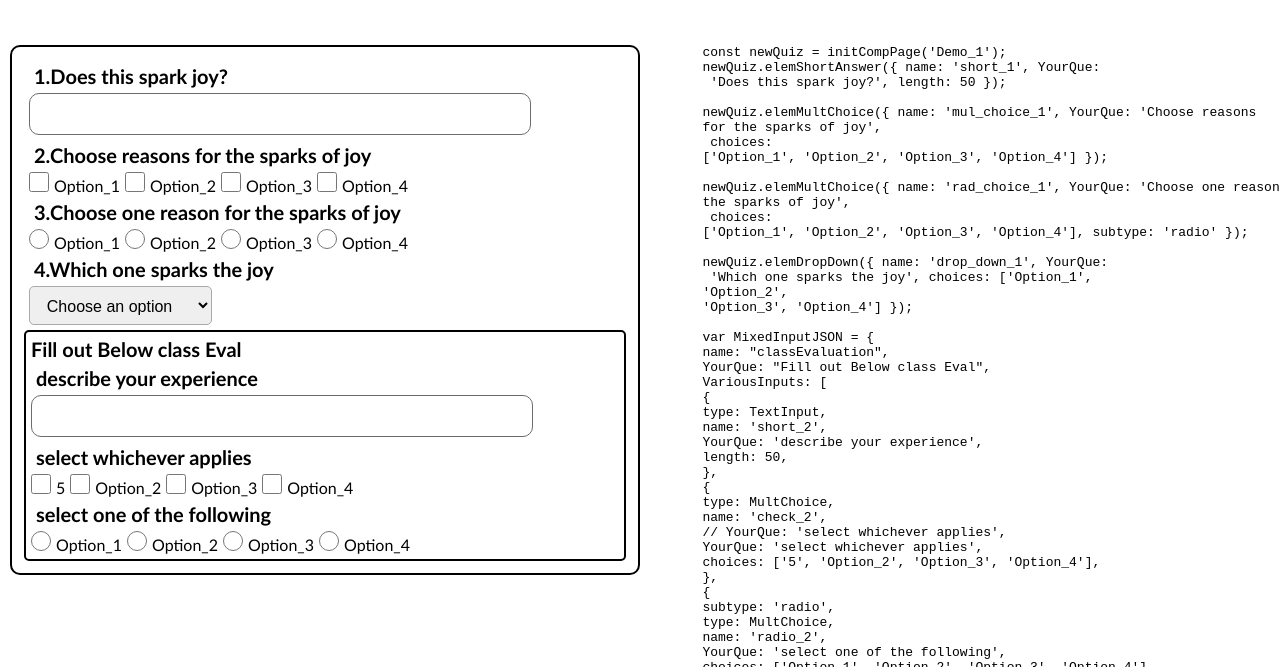
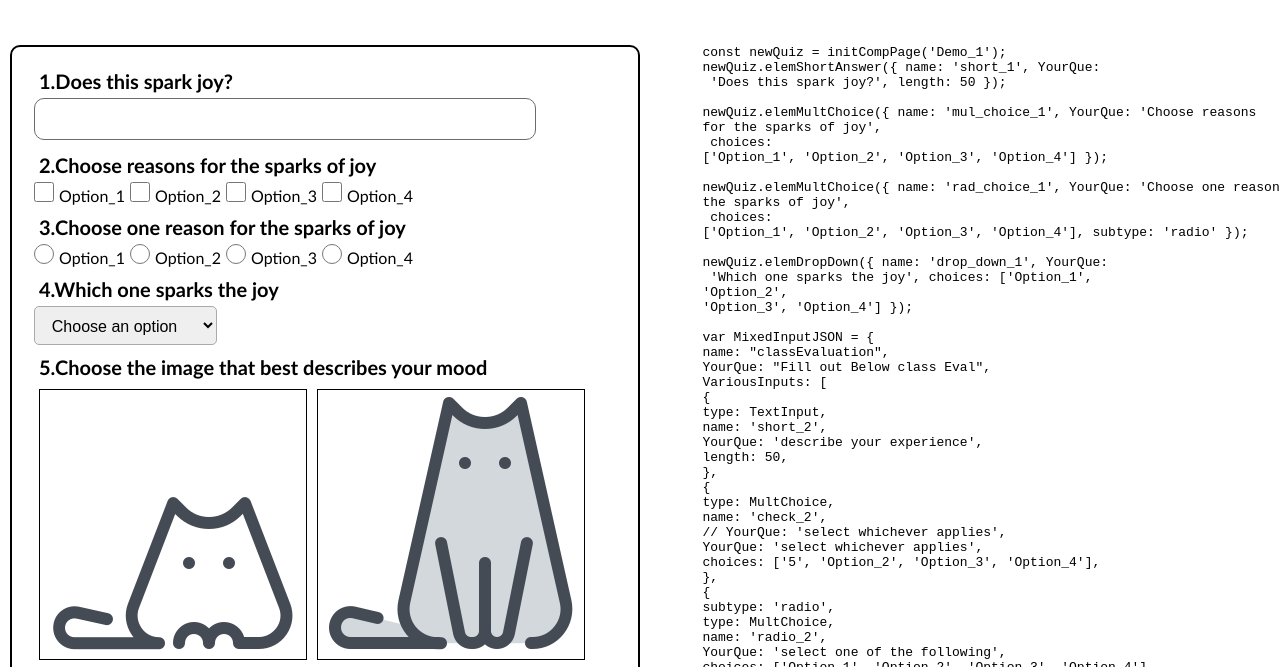
Before and after one commit to PiUkani/CompForm_JS_library, a website: page pub/index.html in a window 1280 px wide. Shown: the part 329-996 px from the top of the page. Drawn offline with Linux system fonts and the light colour scheme.

Commit message:
Added image chooser function

```diff
--- a/pub/CompForm.css
+++ b/pub/CompForm.css
@@ -24,15 +24,15 @@
   border-color: rgb(110, 107, 107);
   outline: 0;
   transition: .1s;
-  font-size:19px;
+  font-size: 19px;
   word-break: break-all;
   resize: none;
   overflow: hidden;
 }
 
-.compElem-basic-choice-label{
+.compElem-basic-choice-label {
   margin: 5px;
-
+  cursor: pointer;
   /* display: block; */
 }
 
@@ -42,14 +42,15 @@
   border-color: #0f7ef1;
 }
 
-.compElem-comp-vertical-div{
+.compElem-comp-vertical-div {
   border: solid black 2px;
   border-radius: 5px;
 }
 
-.compElem-basic-div{
-  margin:5px;
+.compElem-basic-div {
+  margin: 10px;
 }
+
 .ComplElem {
 
   animation-name: move;
@@ -59,17 +60,19 @@
 }
 
 .compElem-basic-radio,
-.compElem-basic-checkbox{
+.compElem-basic-checkbox {
   width: 20px;
   height: 20px;
+  cursor: pointer;
 }
 
 .compElem-basic-radio:focus,
-.compElem-basic-checkbox:focus{
+.compElem-basic-checkbox:focus {
   border-width: 5px;
   border-radius: 5px;
   border-color: #0f7ef1;
 }
+
 .compElem-basic-DropDown {
   display: block;
   font-size: 16px;
@@ -79,7 +82,9 @@ height: 20px;
   margin: 0;
   border: 1px solid #aaa;
   border-radius: 5px;
+  cursor: pointer;
 }
+
 .compElem-basic-DropDown:focus {
   border-color: #000;
   box-shadow: 0 0 1px 1px #0f7ef1;
@@ -87,3 +92,34 @@ height: 20px;
   color: #222;
   outline: none;
 }
+
+.compElem-basic-img-checkbox {
+  display: none;
+}
+
+.compElem-basic-image-label {
+  border: 1.5px solid #000;
+  padding: 5px;
+  margin: 5px;
+  display: inline-block;
+  /* position: relative; */
+
+  cursor: pointer;
+}
+
+.compElem-basic-image-label:hover {
+  display: inline-block;
+  border: 1.5px solid #0f7ef1;
+  /* position: relative; */
+  cursor: pointer;
+}
+
+.compElem-basic-image-label::before {
+  border: solid black 2px;
+  background-color: grey;
+}
+
+:checked+.compElem-basic-image-label .compElem-basic-img-choice {
+  transform: scale(0.95);
+  box-shadow: 0 0 10px #0f7ef1;
+}
--- a/pub/CompForm.js
+++ b/pub/CompForm.js
@@ -63,6 +63,13 @@ class CompPage {
 		this.CompElements.push(newMixedInput);
 	}
 
+	elemImageChooser(type, name, YourQue, choices) {
+		this.ArgValidation(name, YourQue);
+		const newImageChooser = new ImageChooser(type, name, YourQue, choices);
+		newImageChooser.YourQue = this.CompElements.length + 1 + '.' + newImageChooser.YourQue;
+		this.CompElements.push(newImageChooser);
+	}
+
 	elemgetDataButton(InputJSON) {
 		// this.ArgValidation(name, YourQue);
 		const newgetDataButton = new getDataButton(InputJSON);
@@ -89,12 +96,14 @@ class CompPage {
 	getdata() {
 		// console.log(this.CompElements)
 		var allAns = [];
-		var data = { 'AllQA': allAns };
+		var data = {
+			'AllQA': allAns
+		};
 		for (var i = 0; i < this.CompElements.length; i++) {
 			// console.log(this.CompElements[i].constructor)
-			if (this.CompElements[i].constructor === TextInput || this.CompElements[i].constructor === MultChoice || this.CompElements[i].constructor === DropDown || this.CompElements[i].constructor === MixedInput) { allAns.push(this.CompElements[i].getdata()) }
+			allAns.push(this.CompElements[i].getdata())
 
-			else { console.log('no getdata func'); }
+
 		}
 
 		return data;
@@ -106,8 +115,6 @@ class CompPage {
 
 
 
-
-//TODO add line feature lines can define if long answer or short answer
 //Basic Inputs
 
 class TextInput {
@@ -124,7 +131,9 @@ class TextInput {
 		newTextInput.id = this.name;
 		newTextInput.style.width = this.length * 10 + 'px';
 		newTextInput.className = 'compElem compElem-basic-text';
-		newTextInput.oninput = function () { increase_area(this); };
+		newTextInput.oninput = function () {
+			increase_area(this);
+		};
 		//create label
 		let labelInputArea = document.createElement('label');
 		labelInputArea.className = 'compElem compElem-basic-label';
@@ -148,7 +157,7 @@ class TextInput {
 		const answer = mainDiv.getElementsByTagName('textarea')[0].value;
 		var ElemName = YourQue;
 		data[ElemName] = answer;
-		console.log(data);
+		//console.log(data);
 		return data;
 	}
 
@@ -191,10 +200,10 @@ class MultChoice {
 			this[VarMultChoice + 'op' + i] = document.createElement('input');
 
 
-			(this.subtype === 'radio') ? this[VarMultChoice + 'op' + i].type = 'radio' : this[VarMultChoice + 'op' + i].type = 'checkbox';
+			(this.subtype === 'radio') ? this[VarMultChoice + 'op' + i].type = 'radio': this[VarMultChoice + 'op' + i].type = 'checkbox';
 			this[VarMultChoice + 'op' + i].className = 'compElem compElem-basic-checkbox';
-			(this.subtype === 'radio') ? this[VarMultChoice + 'op' + i].name = this.name + '-choice' : this[VarMultChoice + 'op' + i].name = this.name + '-choice' + i;
-			(this.subtype === 'radio') ? this[VarMultChoice + 'op' + i].id = this.name + '-choice' + i : this[VarMultChoice + 'op' + i].id = this.name + '-choice' + i;
+			(this.subtype === 'radio') ? this[VarMultChoice + 'op' + i].name = this.name + '-choice': this[VarMultChoice + 'op' + i].name = this.name + '-choice' + i;
+			this[VarMultChoice + 'op' + i].id = this.name + '-choice' + i;
 			//Add checkbox to div
 			ElemDiv.appendChild(this[VarMultChoice + 'op' + i]);
 
@@ -222,7 +231,7 @@ class MultChoice {
 		}
 		var ElemName = YourQue;
 		data[ElemName] = answer;
-		console.log(data);
+		//console.log(data);
 		return data;
 	}
 
@@ -259,6 +268,7 @@ class RadioChoice {
 			this[VarRadioChoice + 'op' + i].type = 'radio';
 			this[VarRadioChoice + 'op' + i].className = 'compElem compElem-basic-radio';
 			this[VarRadioChoice + 'op' + i].name = 'this.name-choice';
+			this[VarRadioChoice + 'op' + i].id = this.name + '-choice' + i;
 			//Add radio to div
 			ElemDiv.appendChild(this[VarRadioChoice + 'op' + i]);
 
@@ -266,6 +276,7 @@ class RadioChoice {
 			let Sublabel = document.createElement('label');
 			Sublabel.className = 'compElem compElem-basic-choice-label';
 			Sublabel.textContent = this.choices[i];
+			Sublabel.htmlFor = this.name + '-choice' + i;
 			//Add radio to div
 			ElemDiv.appendChild(Sublabel);
 		}
@@ -284,7 +295,7 @@ class RadioChoice {
 		}
 		var ElemName = YourQue;
 		data[ElemName] = answer;
-		console.log(data);
+		//console.log(data);
 		return data;
 		//Class RadioChoice ends
 	}
@@ -343,7 +354,7 @@ class DropDown {
 		const answer = select_box.options[select_box.selectedIndex].text;
 		var ElemName = YourQue;
 		data[ElemName] = answer;
-		console.log(data);
+		//console.log(data);
 		return data;
 	}
 	//Class DropDown ends
@@ -372,8 +383,6 @@ class MixedInput {
 
 		ElemDiv.appendChild(Mainlabel);
 
-
-
 		var ParseInputTypes = 'MixedInput-';
 
 
@@ -388,21 +397,22 @@ class MixedInput {
 
 		return ElemDiv;
 	}
+
 	getdata() {
 		// console.log(this.CompElements)
 
 		var VariousInputs = [];
-		var Mixeddata = { 'VariousInputs': VariousInputs };
+		var Mixeddata = {
+			'VariousInputs': VariousInputs
+		};
 		for (var i = 0; i < this.MixedElements.length; i++) {
 
 			// console.log(this.CompElements[i].constructor)
-			if (this.MixedElements[i].constructor === TextInput || this.MixedElements[i].constructor === MultChoice || this.MixedElements[i].constructor === DropDown) {
-				VariousInputs.push(this.MixedElements[i].getdata())
 
-			}
-			else { console.log('nomore'); }
+			VariousInputs.push(this.MixedElements[i].getdata())
+
+
 		}
-		console.log(JSON.stringify(Mixeddata));
 		return Mixeddata;
 	}
 
@@ -445,19 +455,23 @@ class ImageChooser {
 			this[VarImageChooser + 'op' + i] = document.createElement('input');
 
 
-			(this.subtype === 'radio') ? this[VarImageChooser + 'op' + i].type = 'radio' : this[VarImageChooser + 'op' + i].type = 'checkbox';
-			this[VarImageChooser + 'op' + i].className = 'compElem compElem-basic-checkbox';
-			(this.subtype === 'radio') ? this[VarImageChooser + 'op' + i].id = this.name + '-choice' : this[VarImageChooser + 'op' + i].id = this.name + '-choice' + i;
+			this[VarImageChooser + 'op' + i].type = 'checkbox';
+			this[VarImageChooser + 'op' + i].className = 'compElem compElem-basic-img-checkbox';
+			this[VarImageChooser + 'op' + i].id = this.name + '-imgchoice' + i;
 			//Add checkbox to div
 			ElemDiv.appendChild(this[VarImageChooser + 'op' + i]);
 
 			//Individual labels for checkboxes
 			let Sublabel = document.createElement('label');
-			Sublabel.className = 'compElem compElem-basic-choice-label';
-			Sublabel.textContent = this.choices[i];
+			Sublabel.className = 'compElem compElem-basic-image-label';
+			Sublabel.htmlFor = this.name + '-imgchoice' + i;
+			let image = document.createElement('img');
+			image.className = 'compElem compElem-basic-img-choice'
+			image.src = this.choices[i];
+			//Add checkbox to div
+			Sublabel.appendChild(image);
+			ElemDiv.appendChild(Sublabel);
 
-			//Add checkbox to div
-			ElemDiv.appendChild(Sublabel);
 		}
 
 
@@ -471,11 +485,11 @@ class ImageChooser {
 		var answer = [];
 		for (var i = 0; i < this.choices.length; i++) {
 			if (mainDiv.getElementsByTagName('input')[i].checked)
-				answer.push(mainDiv.getElementsByTagName('label')[i + 1].textContent);
+				answer.push(mainDiv.getElementsByTagName('img')[i].src);
 		}
 		var ElemName = YourQue;
 		data[ElemName] = answer;
-		console.log(data);
+		//console.log(data);
 		return data;
 	}
 
--- a/pub/index.js
+++ b/pub/index.js
@@ -1,17 +1,39 @@
 const newQuiz = initCompPage('Demo_1');
-newQuiz.elemShortAnswer({ name: 'short_1', YourQue: 'Does this spark joy?', length: 50 });
+newQuiz.elemShortAnswer({
+    name: 'short_1',
+    YourQue: 'Does this spark joy?',
+    length: 50
+});
 
-newQuiz.elemMultChoice({ name: 'mul_choice_1', YourQue: 'Choose reasons for the sparks of joy', choices: ['Option_1', 'Option_2', 'Option_3', 'Option_4'] });
+newQuiz.elemMultChoice({
+    name: 'mul_choice_1',
+    YourQue: 'Choose reasons for the sparks of joy',
+    choices: ['Option_1', 'Option_2', 'Option_3', 'Option_4']
+});
 
-newQuiz.elemMultChoice({ name: 'rad_choice_1', YourQue: 'Choose one reason for the sparks of joy', choices: ['Option_1', 'Option_2', 'Option_3', 'Option_4'], subtype: 'radio' });
+newQuiz.elemMultChoice({
+    name: 'rad_choice_1',
+    YourQue: 'Choose one reason for the sparks of joy',
+    choices: ['Option_1', 'Option_2', 'Option_3', 'Option_4'],
+    subtype: 'radio'
+});
 
-newQuiz.elemDropDown({ name: 'drop_down_1', YourQue: 'Which one sparks the joy', choices: ['Option_1', 'Option_2', 'Option_3', 'Option_4'] });
+newQuiz.elemDropDown({
+    name: 'drop_down_1',
+    YourQue: 'Which one sparks the joy',
+    choices: ['Option_1', 'Option_2', 'Option_3', 'Option_4']
+});
+
+newQuiz.elemImageChooser({
+    name: 'img_choice_1',
+    YourQue: 'Choose the image that best describes your mood',
+    choices: ['./imgs/1.png', './imgs/2.png', './imgs/3.png', './imgs/4.png']
+});
 
 var MixedInputJSON = {
     name: "classEvaluation",
     YourQue: "Fill out Below class Eval",
-    VariousInputs: [
-        {
+    VariousInputs: [{
             type: TextInput,
             name: 'short_2',
             YourQue: 'describe your experience',
@@ -40,7 +62,6 @@ newQuiz.createCompPage('Demo_1');
 
 
 function CompleteQuiz(inputJSON) {
-    console.log(inputJSON);
     var DisplayData = document.getElementById("output");
     const output_JSON_container = document.createElement('pre');
     output_JSON_container.appendChild(document.createElement('code'));
```
Also changed, not shown: pub/imgs/1.png (added), pub/imgs/2.png (added), pub/imgs/3.png (added), pub/imgs/4.png (added). Lines whose indentation alone changed are shown as unchanged.
